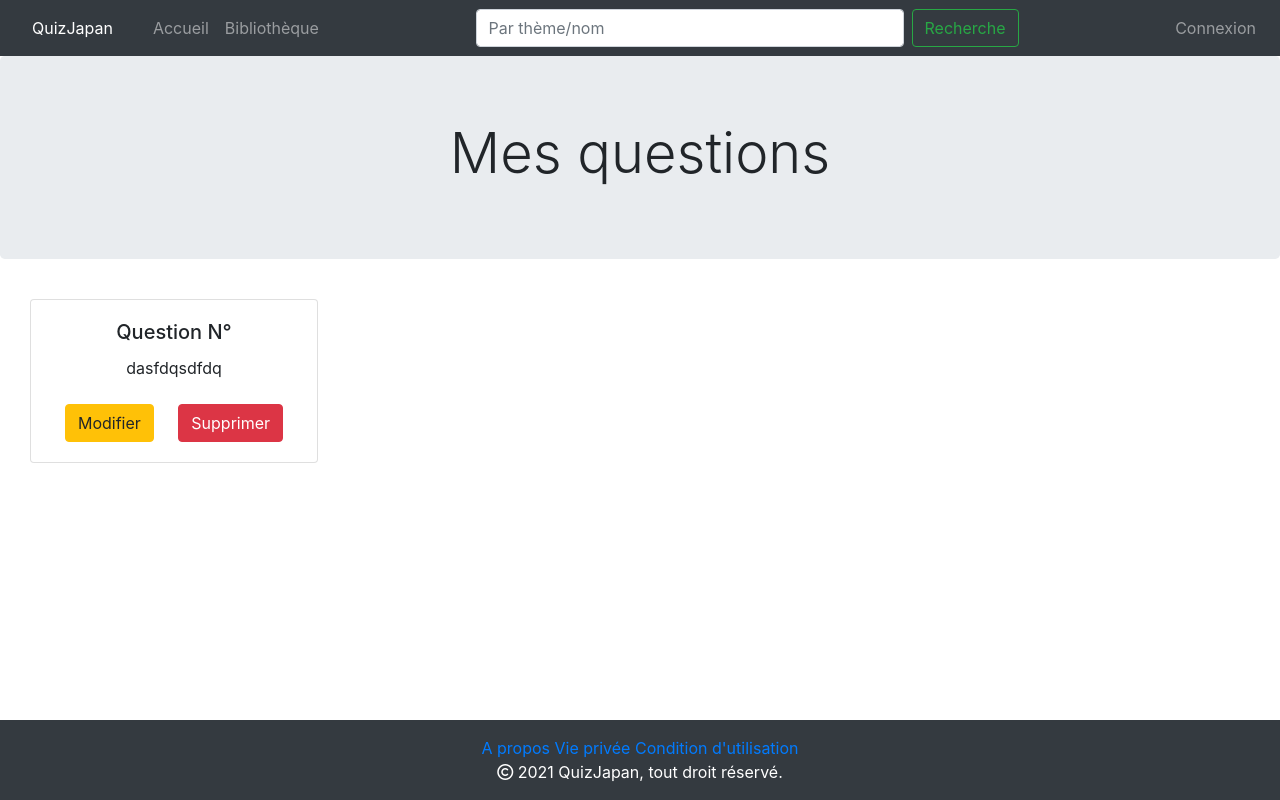
After one commit to ImMiza/QuizJapan, a PHP site: page /displayCard.php in a window 1280 px wide. The commit adds this page. Run offline with PHP 8.4, Linux system fonts and the light colour scheme; some libraries are stand-ins or nearby versions.

Commit message:
navigation + vue

```diff
--- a/vue/creationCard.php
+++ b/vue/creationCard.php
@@ -35,7 +35,7 @@
         ?>
 
         <main>
-        <div class="container-fluid mt-5">
+            <div class="container-fluid mt-5">
                 <div class="row">
                     <div class="col-4">
                         <button onclick=window.location.href='../vue/mesCreations.php' class="btn btn-success">Retour aux créations</button>
--- a/vue/creationPackage.php
+++ b/vue/creationPackage.php
@@ -15,7 +15,7 @@
         <div class="container-fluid mt-5">
                 <div class="row">
                     <div class="col-4">
-                        <button onclick=window.location.href='../vue/menuUtilisateur.php' class="btn btn-success">Retour</button>
+                        <button onclick=window.location.href='../vue/mesCreations.php' class="btn btn-success">Retour</button>
                     </div>
                     <div class="col-4 text-center">
                         <h3 class="text-center">Création du packet de cartes :</h3>
--- /dev/null
+++ b/vue/displayCard.php
@@ -0,0 +1,40 @@
+<html lang="fr">
+    <?php include_once('../public/template/head.php');?>
+
+    <body>
+        <?php
+            if(isset($_SESSION['erreur'])){
+                $erreur = $_SESSION['erreur'];
+            }
+            include_once('../public/template/header.php');
+        ?>
+
+        <main>
+            <div class="container-fluid">
+                <div class="row">
+                    <div class="col p-0">
+                        <div class="jumbotron text-center">
+                            <h1 class="display-4">Mes questions</h1>
+                        </div>
+                    </div>
+                </div>
+            </div>
+
+            <div class="container-fluid">
+                <div class="col mt-2 mb-4 text-center">
+                    <div class="card" style="width: 18rem;">
+                        <div class="card-body text-center">
+                            <h5 class="card-title">Question N°</h5>
+                            <p class="card-text">dasfdqsdfdq</p>
+                            <button onclick=window.location.href='../vue/modifCard?package=33&card=1' type='button' class='card-link btn btn-warning mt-2'>Modifier</button>
+                            <button type='button' class='card-link btn btn-danger mt-2'>Supprimer</button>
+                        </div>
+                    </div>
+                </div>
+            </div>
+        </main>
+
+        <?php include_once('../public/template/footer.php'); ?>
+
+    </body>
+</html>
```
Also changed, not shown: vue/mesCreations.php (+11 -4 lines), vue/modifCard.php (+9 -4 lines).
